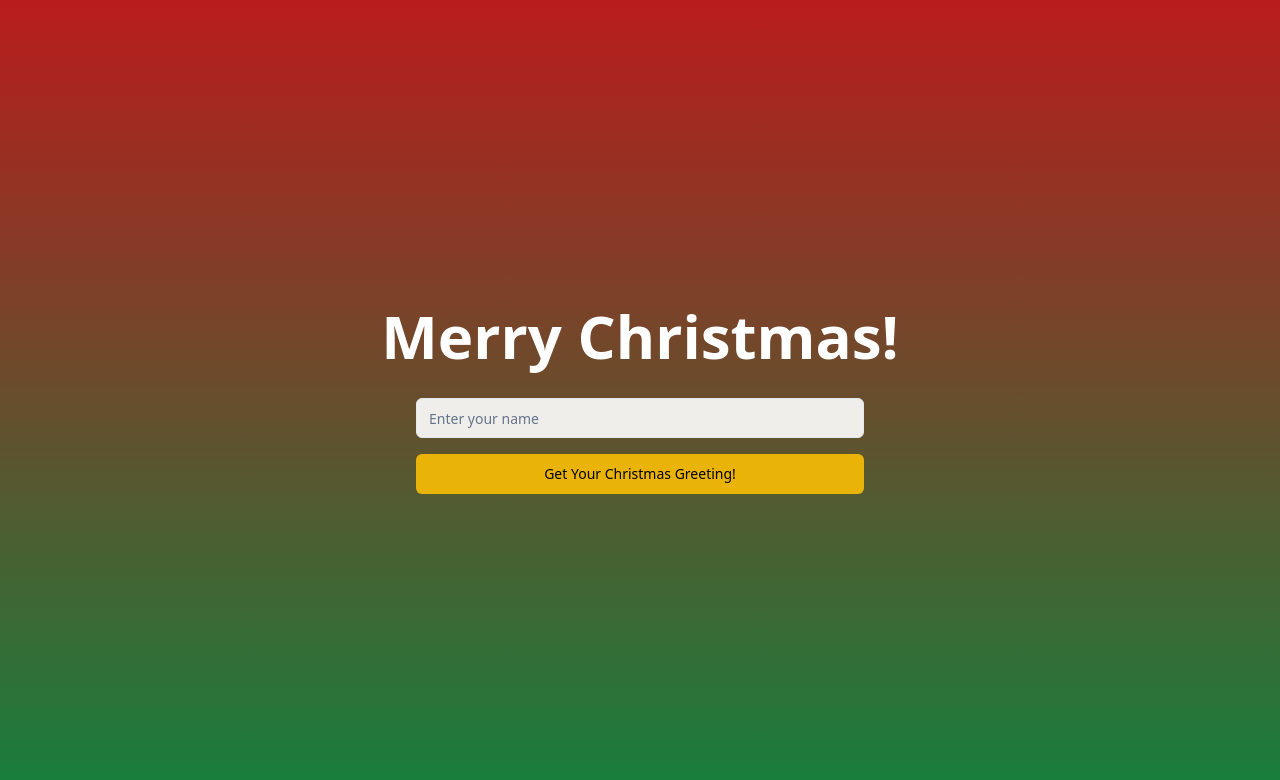
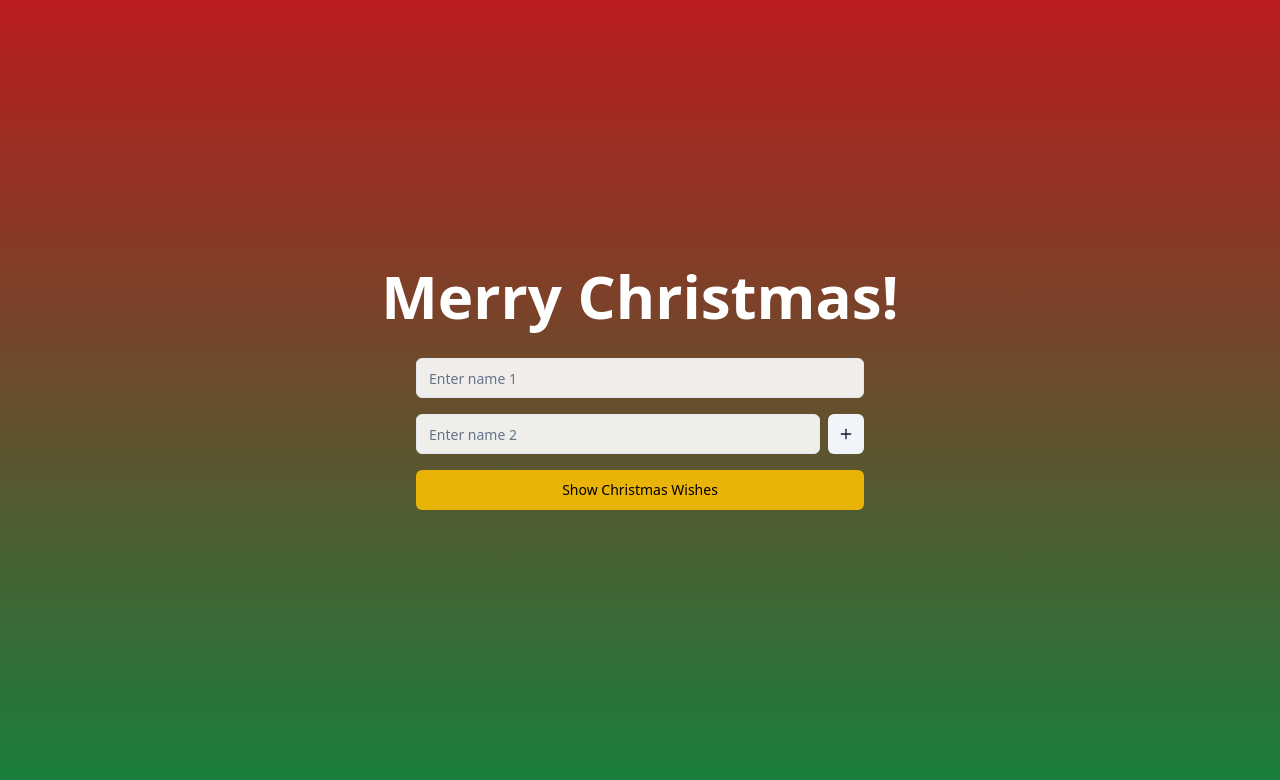
Before and after one commit to workingnayan/todo, a Next.js app: page /merrychristmas in a window 1280 px wide. Shown: the top 780 px of the page. Built offline with nearby package versions, Linux system fonts and the light colour scheme.

Commit message:
add multiple names for wishing

```diff
--- a/app/merrychristmas/ChristmasGreeting.tsx
+++ b/app/merrychristmas/ChristmasGreeting.tsx
@@ -1,50 +1,119 @@
 'use client'
 
 import { useState } from 'react'
-import { motion } from 'framer-motion'
+import { motion, AnimatePresence } from 'framer-motion'
 import { Input } from "@/components/ui/input"
 import { Button } from "@/components/ui/button"
+import { Plus, Minus } from 'lucide-react'
+
+interface Greeting {
+    id: number;
+    name: string;
+}
 
 export function ChristmasGreeting() {
-    const [name, setName] = useState('')
-    const [showGreeting, setShowGreeting] = useState(false)
+    const [names, setNames] = useState(['', ''])
+    const [greetings, setGreetings] = useState<Greeting[]>([])
+    const [showGreetings, setShowGreetings] = useState(false)
+
+    const handleNameChange = (index: number, value: string) => {
+        const newNames = [...names]
+        newNames[index] = value
+        setNames(newNames)
+    }
+
+    const addNameField = () => {
+        setNames([...names, ''])
+    }
+
+    const removeNameField = (index: number) => {
+        if (names.length > 1) {
+            const newNames = names.filter((_, i) => i !== index)
+            setNames(newNames)
+        }
+    }
 
     const handleSubmit = (e: React.FormEvent) => {
         e.preventDefault()
-        if (name.trim()) {
-            setShowGreeting(true)
+        const validNames = names.filter(name => name.trim() !== '')
+        if (validNames.length > 0) {
+            const newGreetings = validNames.map(name => ({
+                id: Date.now() + Math.random(),
+                name: name.trim()
+            }))
+            setGreetings(newGreetings)
+            setShowGreetings(true)
         }
+    }
+
+    const resetForm = () => {
+        setNames(['', ''])
+        setGreetings([])
+        setShowGreetings(false)
     }
 
     return (
         <div className="w-full max-w-md">
-            {!showGreeting ? (
-                <form onSubmit={handleSubmit} className="space-y-4">
+            {!showGreetings ? (
+                <motion.form
+                    initial={{ opacity: 0, y: 20 }}
+                    animate={{ opacity: 1, y: 0 }}
+                    onSubmit={handleSubmit}
+                    className="space-y-4 mb-6"
+                >
+                    {names.map((name, index) => (
+                        <div key={index} className="flex items-center space-x-2">
                             <Input
                                 type="text"
                                 value={name}
-                        onChange={(e) => setName(e.target.value)}
-                        placeholder="Enter your name"
-                        className="bg-white/90 placeholder-gray-500"
+                                onChange={(e) => handleNameChange(index, e.target.value)}
+                                placeholder={`Enter name ${index + 1}`}
+                                className="bg-white/90 placeholder-gray-500 flex-grow"
                             />
-
+                            {index > 1 && (
+                                <Button
+                                    type="button"
+                                    onClick={() => removeNameField(index)}
+                                    variant="destructive"
+                                    size="icon"
+                                >
+                                    <Minus className="h-4 w-4" />
+                                </Button>
+                            )}
+                            {index === names.length - 1 && (
+                                <Button
+                                    type="button"
+                                    onClick={addNameField}
+                                    variant="secondary"
+                                    size="icon"
+                                >
+                                    <Plus className="h-4 w-4" />
+                                </Button>
+                            )}
+                        </div>
+                    ))}
                     <Button type="submit" className="w-full bg-yellow-500 hover:bg-yellow-600 text-black">
-                        Get Your Christmas Greeting!
+                        Show Christmas Wishes
                     </Button>
-                </form>
+                </motion.form>
             ) : (
+                <div>
+                    <AnimatePresence>
+                        {greetings.map((greeting) => (
                             <motion.div
+                                key={greeting.id}
                                 initial={{ scale: 0.5, opacity: 0 }}
                                 animate={{ scale: 1, opacity: 1 }}
+                                exit={{ scale: 0.5, opacity: 0 }}
                                 transition={{ duration: 0.5 }}
-                    className="bg-white/90 p-6 rounded-lg shadow-lg text-center"
+                                className="bg-white/90 p-6 rounded-lg shadow-lg text-center mb-4"
                             >
                                 <motion.h2
                                     className="text-3xl font-bold mb-4 text-red-700"
                                     animate={{ y: [0, -10, 0], color: ['#dc2626', '#16a34a', '#dc2626'] }}
                                     transition={{ duration: 2, repeat: Infinity, repeatType: "reverse" }}
                                 >
-                        Merry Christmas, {name}!
+                                    Merry Christmas, {greeting.name}!
                                 </motion.h2>
                                 <motion.div
                                     className="text-5xl mb-4"
@@ -66,13 +135,16 @@ export function ChristmasGreeting() {
                                         </motion.span>
                                     ))}
                                 </motion.div>
+                            </motion.div>
+                        ))}
+                    </AnimatePresence>
                     <Button
-                        onClick={() => setShowGreeting(false)}
-                        className="mt-6 bg-green-600 hover:bg-green-700 text-white"
+                        onClick={resetForm}
+                        className="mt-6 bg-green-600 hover:bg-green-700 text-white w-full"
                     >
-                        Greet Another Person
+                        Add More Names
                     </Button>
-                </motion.div>
+                </div>
             )}
         </div>
     )
```
Lines whose indentation alone changed are shown as unchanged.
